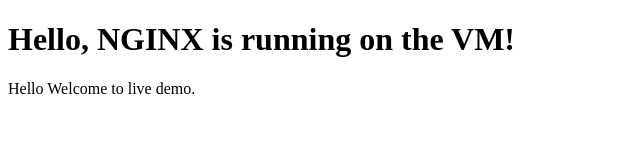
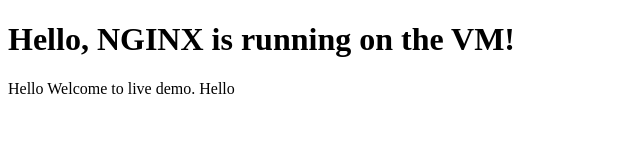
Before and after one commit to piyush-1414/demo-repo, a plain HTML site: page src/index.html in a window 1280 px wide. Shown: the full height of the page, 0-640 px from the left. Drawn offline with Linux system fonts and the light colour scheme.

Commit message:
Update index.html

```diff
--- a/src/index.html
+++ b/src/index.html
@@ -6,6 +6,6 @@
 </head>
 <body>
     <h1>Hello, NGINX is running on the VM!</h1>
-    <p>Hello Welcome to live demo.</p>
+    <p>Hello Welcome to live demo. Hello</p>
 </body>
 </html>
```
